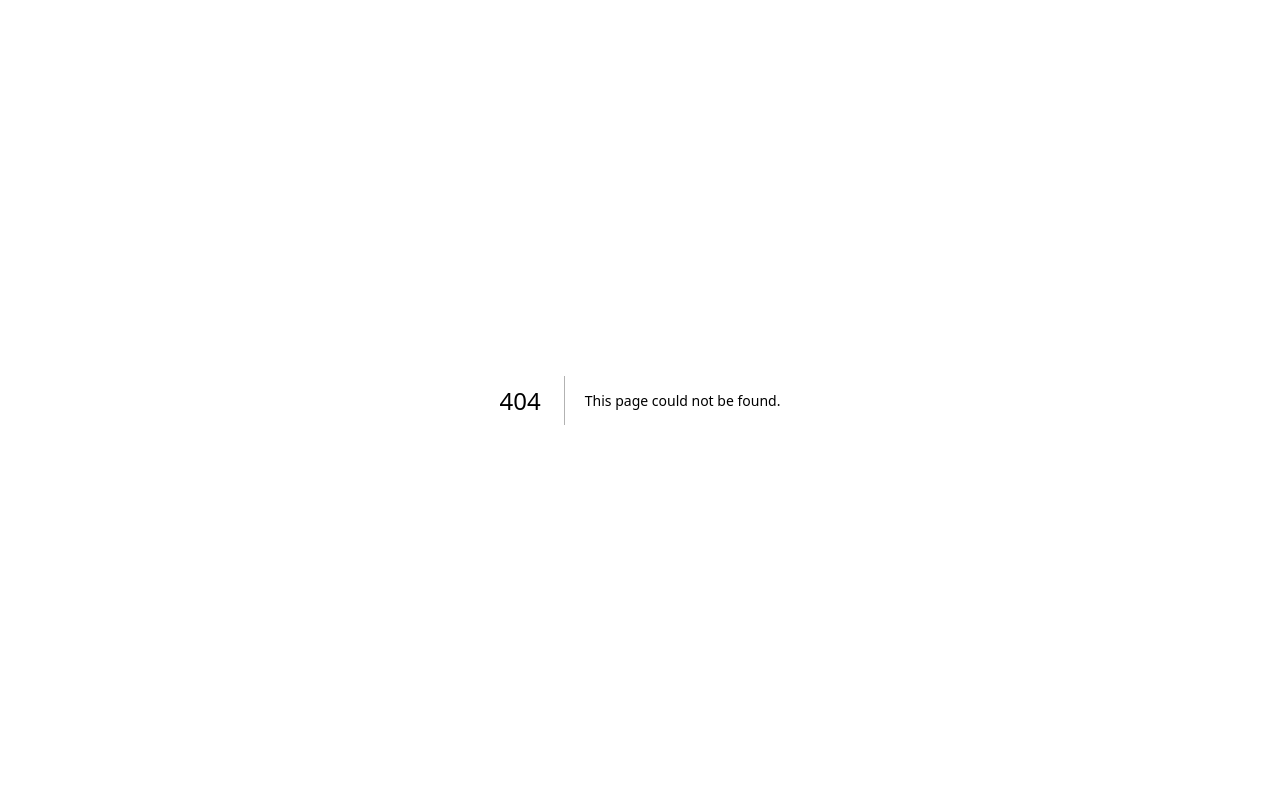
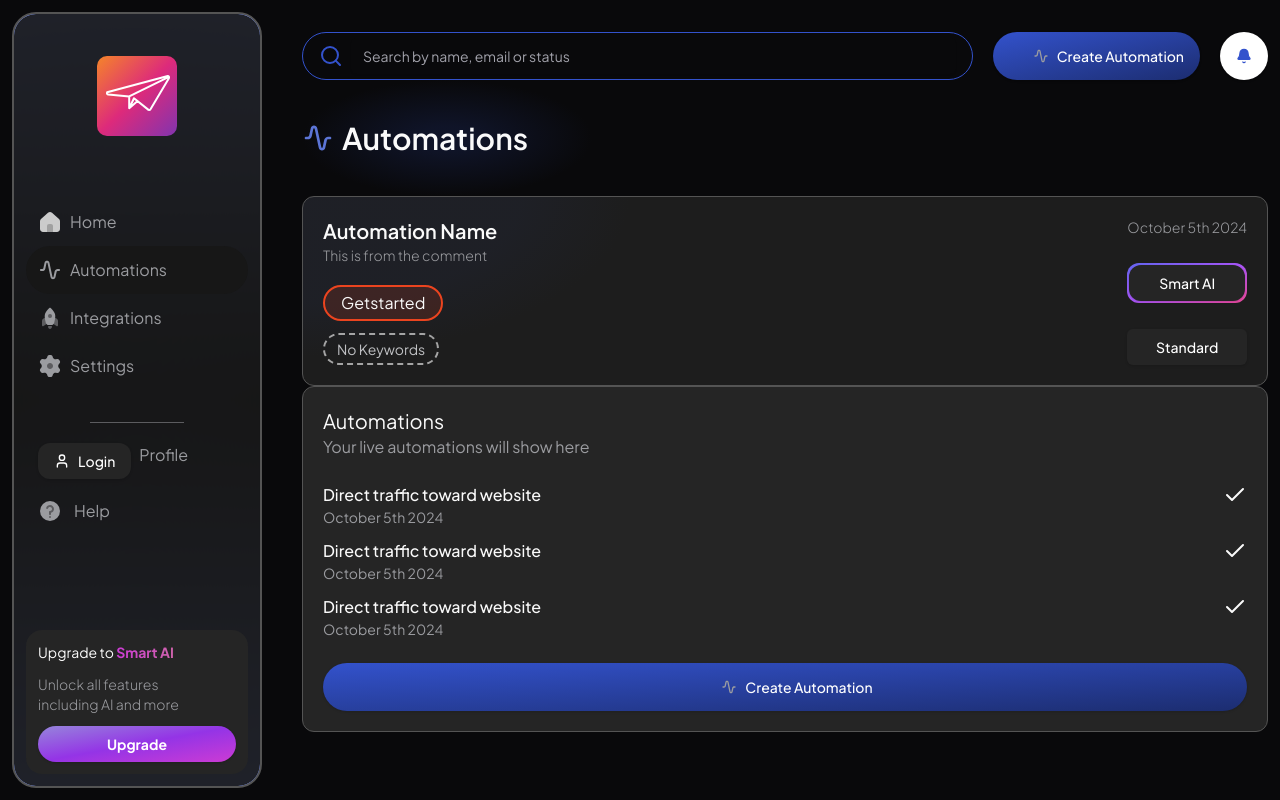
Before and after one commit to mugon-jeong/insta-dm-auto, a Next.js app: page /dashboard/1/automations in a window 1280 px wide. Before the commit this address had no page. Built offline with nearby package versions, Linux system fonts and the light colour scheme; no server answers.

Commit message:
Building the layouts of our application

```diff
--- a/src/app/(protected)/dashboard/[slug]/automations/[id]/page.tsx
+++ b/src/app/(protected)/dashboard/[slug]/automations/[id]/page.tsx
@@ -1,43 +1,25 @@
 import React from 'react'
-import { Check } from 'lucide-react'
-import CreateAutomation from '@/components/global/create-automation'
-import AutomationList from '@/components/global/automation-list'
+import AutomationBreadCrumb from '@/components/global/bread-crumbs/automations'
+import { Warning } from '@/icons'
+import Trigger from '@/components/global/automations/trigger'
 
-const Page = () => {
+type Props = {
+  params: { id: string }
+}
+const Page = ({ params }: Props) => {
   return (
-    <div className={'gird grid-cols-1 lg:grid-cols-6 gap-5'}>
-      <div className={'lg:col-span-4'}>
-        <AutomationList />
-      </div>
-      <div className={'lg:col-span-2'}>
-        <div
-          className={
-            'flex flex-col rounded-xl bg-background-80 gap-y-6 p-5 border-[1px] overflow-hidden border-in-active'
-          }
-        >
-          <div>
-            <h2 className={'text-xl'}>Automations</h2>
-            <p className={'text-text-secondary'}>
-              Your live automations will show here
-            </p>
-          </div>
-          <div className={'flex flex-col gap-y-3'}>
-            {[1, 2, 3].map((item) => (
-              <div key={item} className={'flex items-start justify-between'}>
-                <div className={'flex flex-col'}>
-                  <h3 className={'font-medium'}>
-                    Direct traffic toward website
-                  </h3>
-                  <p className={'text-text-secondary text-sm'}>
-                    October 5th 2024
-                  </p>
-                </div>
-                <Check />
-              </div>
-            ))}
-          </div>
-          <CreateAutomation />
+    <div className={'flex flex-col items-center gap-y-20'}>
+      <AutomationBreadCrumb id={params.id} />
+      <div
+        className={
+          'w-full lg:w-10/12 xl:w-6/12 p-5 rounded-xl flex flex-col bg-[#1D1D1D] gap-y-3'
+        }
+      >
+        <div className={'flex gap-x-2'}>
+          <Warning />
+          When...
         </div>
+        <Trigger id={params.id} />
       </div>
     </div>
   )
--- /dev/null
+++ b/src/app/(protected)/dashboard/[slug]/automations/page.tsx
@@ -0,0 +1,46 @@
+import React from 'react'
+import { Check } from 'lucide-react'
+import CreateAutomation from '@/components/global/create-automation'
+import AutomationList from '@/components/global/automation-list'
+
+const Page = () => {
+  return (
+    <div className={'gird grid-cols-1 lg:grid-cols-6 gap-5'}>
+      <div className={'lg:col-span-4'}>
+        <AutomationList />
+      </div>
+      <div className={'lg:col-span-2'}>
+        <div
+          className={
+            'flex flex-col rounded-xl bg-background-80 gap-y-6 p-5 border-[1px] overflow-hidden border-in-active'
+          }
+        >
+          <div>
+            <h2 className={'text-xl'}>Automations</h2>
+            <p className={'text-text-secondary'}>
+              Your live automations will show here
+            </p>
+          </div>
+          <div className={'flex flex-col gap-y-3'}>
+            {[1, 2, 3].map((item) => (
+              <div key={item} className={'flex items-start justify-between'}>
+                <div className={'flex flex-col'}>
+                  <h3 className={'font-medium'}>
+                    Direct traffic toward website
+                  </h3>
+                  <p className={'text-text-secondary text-sm'}>
+                    October 5th 2024
+                  </p>
+                </div>
+                <Check />
+              </div>
+            ))}
+          </div>
+          <CreateAutomation />
+        </div>
+      </div>
+    </div>
+  )
+}
+
+export default Page
--- /dev/null
+++ b/src/components/global/activate-automation-button/index.tsx
@@ -0,0 +1,18 @@
+import React from 'react'
+import { Button } from '@/components/ui/button'
+import Loader from '@/components/global/loader'
+import { ActiveAutomation } from '@/icons/active-automation'
+
+type Props = {}
+const ActivateAutomationButton = ({}: Props) => {
+  return (
+    <Button className="lg:px-10 bg-gradient-to-br hover:opacity-80 text-white rounded-full from-[#3352CC] font-medium to-[#1C2D70] ml-4">
+      <Loader state={false}>
+        <ActiveAutomation />
+        <p className={'lg:inline hidden'}>Activate</p>
+      </Loader>
+    </Button>
+  )
+}
+
+export default ActivateAutomationButton
--- a/src/components/global/automation-list/index.tsx
+++ b/src/components/global/automation-list/index.tsx
@@ -3,6 +3,8 @@ import React from 'react'
 import { usePaths } from '@/hooks/user-nav'
 import Link from 'next/link'
 import { cn } from '@/lib/utils'
+import GradientButton from '@/components/global/gradient-button'
+import { Button } from '@/components/ui/button'
 
 type Props = {}
 
@@ -38,6 +40,31 @@ const AutomationList = () => {
               getstarted
             </div>
           </div>
+          <div
+            className={
+              'rounded-full border-2 mt-3 border-dashed border-white/60 px-3 py-1'
+            }
+          >
+            <p className={'text-sm text-[#bfc0c3]'}>No Keywords</p>
+          </div>
+        </div>
+        <div className={'flex flex-col justify-between'}>
+          <p className={'capitalize text-sm font-light text-[#9B9CA0]'}>
+            October 5th 2024
+          </p>
+          <GradientButton
+            type={'BUTTON'}
+            className={
+              'w-full bg-background-80 text-white hover:bg-background-80'
+            }
+          >
+            Smart AI
+          </GradientButton>
+          <Button
+            className={'bg-background-80 hover:bg-background-80 text-white'}
+          >
+            Standard
+          </Button>
         </div>
       </Link>
     </div>
--- /dev/null
+++ b/src/components/global/automations/trigger/index.tsx
@@ -0,0 +1,9 @@
+import React from 'react'
+
+type Props = {
+  id: string
+}
+const Trigger = ({ id }: Props) => {
+  return <div>Trigger</div>
+}
+export default Trigger
--- /dev/null
+++ b/src/components/global/bread-crumbs/automations/index.tsx
@@ -0,0 +1,49 @@
+import React from 'react'
+import { ChevronRight, PencilIcon } from 'lucide-react'
+import ActivateAutomationButton from '@/components/global/activate-automation-button'
+
+type Props = {
+  id: string
+}
+const AutomationBreadCrumb = ({ id }: Props) => {
+  return (
+    <div className={'rounded-full w-full p-5 bg-[#18181B1A] flex items-center'}>
+      <div className={'flex items-center gap-x-3 min-w-0'}>
+        <p className={'text-[#9B9CA0] truncate'}>Automations</p>
+        <ChevronRight className={'flex-shrink-0'} color={'#9B9CA0'} />
+        <span className={'flex gap-x-3 items-center min-w-0'}>
+          <p className={'text-[#9B9CA0] truncate'}>
+            This is the automation title
+          </p>
+          <span
+            className={
+              'cursor-pointer hover:opacity-75 duration-100 transition flex-shrink-0 mr-4'
+            }
+          >
+            <PencilIcon size={14} />
+          </span>
+        </span>
+      </div>
+      <div className={'flex items-center gap-x-5 ml-auto'}>
+        <p
+          className={
+            'hidden md:block  text-text-secondary/60 text-sm truncate min-w-0'
+          }
+        >
+          All updates are saved automatically
+        </p>
+        <div className={'flex gap-x-5 flex-shrink-0'}>
+          <p className={'text-text-secondary text-sm truncate min-w-0'}>
+            Changes Saved
+          </p>
+          <p className={'text-text-secondary text-sm truncate min-w-0'}>
+            Undo | Redo
+          </p>
+        </div>
+      </div>
+      <ActivateAutomationButton />
+    </div>
+  )
+}
+
+export default AutomationBreadCrumb
--- /dev/null
+++ b/src/components/global/gradient-button/index.tsx
@@ -0,0 +1,36 @@
+import React from 'react'
+import { Button } from '@/components/ui/button'
+import { cn } from '@/lib/utils'
+import Link from 'next/link'
+
+type Props = {
+  children: React.ReactNode
+  type?: 'BUTTON' | 'LINK'
+  href?: string
+  className?: string
+}
+const GradientButton = ({ children, type, className, href }: Props) => {
+  const gradients =
+    'bg-gradient-to-br from-indigo-500 via-purple-500 to-pink-500 rounded-xl p-[2px]'
+
+  switch (type) {
+    case 'BUTTON':
+      return (
+        <div className={gradients}>
+          <Button className={cn(className, 'rounded-xl')}>{children}</Button>
+        </div>
+      )
+    case 'LINK':
+      return (
+        <div className={gradients}>
+          <Link href={href!} className={cn(className, 'rounded-xl')}>
+            {children}
+          </Link>
+        </div>
+      )
+    default:
+      return null
+  }
+}
+
+export default GradientButton
--- a/src/components/global/infoBar/index.tsx
+++ b/src/components/global/infoBar/index.tsx
@@ -14,7 +14,7 @@ import LogoSmall from '@/svgs/logo-small'
 import CreateAutomation from '@/components/global/create-automation'
 import Search from '@/components/global/infoBar/search'
 import Notifications from '@/components/global/infoBar/notifications'
-import MainBreadCrumb from '@/components/global/main-bread-crumb'
+import MainBreadCrumb from '@/components/global/bread-crumbs/main-bread-crumb'
 
 type Props = {
   slug: string
```
Also changed, not shown: src/components/global/bread-crumbs/main-bread-crumb/index.tsx (renamed from src/components/global/main-bread-crumb/index.tsx).
